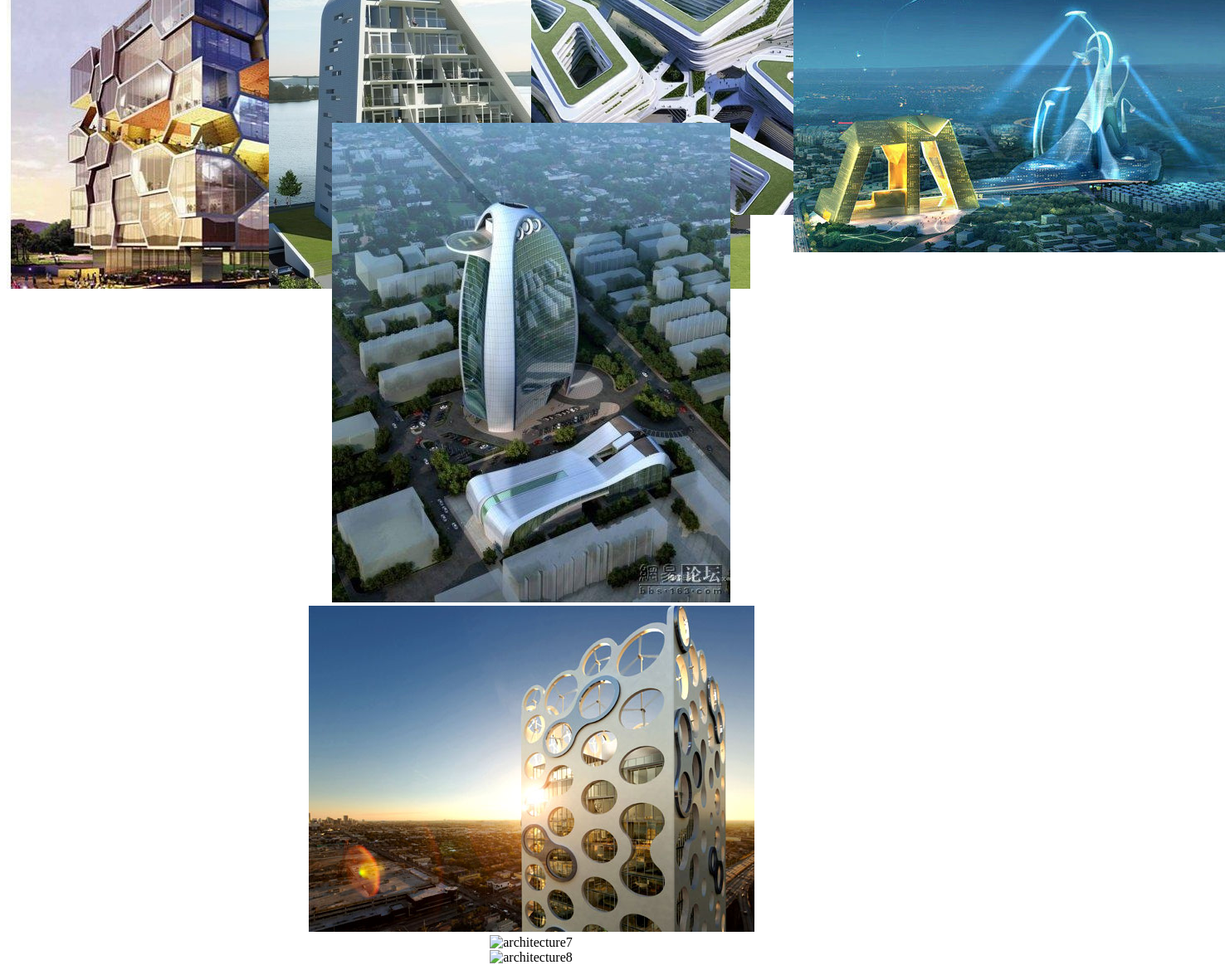
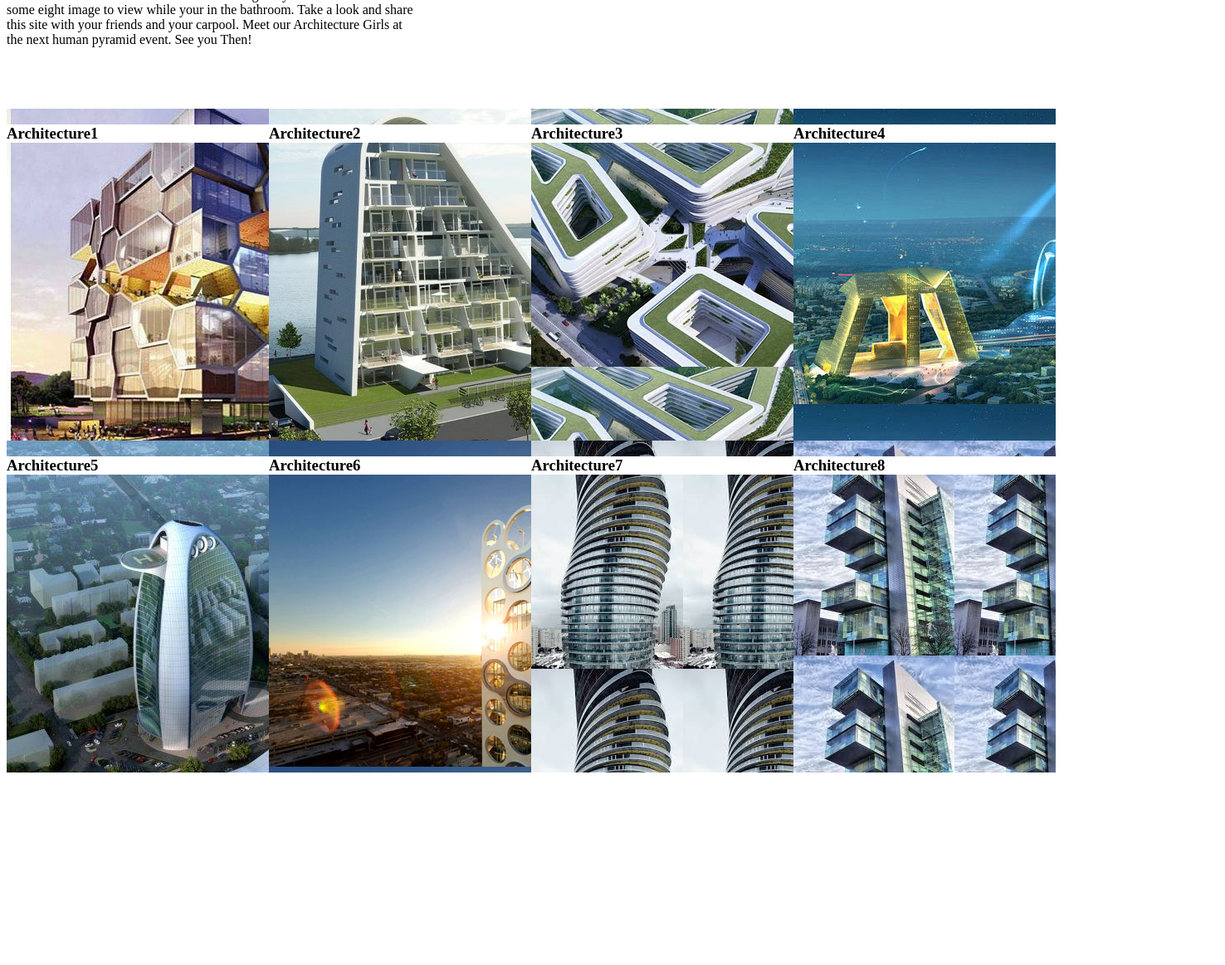
Before and after one commit to mrthoughtbubble/Responsive-Images, a plain HTML site: page index.html in a window 1280 px wide. Shown: the part 60-1223 px from the top of the page at 83% size, 1476 px wide, since content can reach past the window. After the commit the page ends 991 px from the top, so only its background shows below. Drawn offline with Linux system fonts and the light colour scheme.

Commit message:
Added Sm images and CSS changes for menu
Div at top for tablet and mobile. Menu Bar for mobile and tablet.

```diff
--- a/index.html
+++ b/index.html
@@ -9,7 +9,8 @@
 <script type="text/javascript">
 	function resize()
 	{
-	//	document.getElementById('grid1text').innerHTML = "Hi Armando";
+
+	//document.getElementById('grid1text').innerHTML = "Hi Armando";
 		if(window.innerWidth > 1024)
 			document.getElementById("responsiveCSS").href = "responsive1.css";
 		else if (window.innerWidth > 480)
@@ -24,39 +25,62 @@
 
 
 <body onresize="resize()">
-
+	<div id="mobile"> YOU'RE ON THE MOBILE SITE</div>
+	<div id="tablet"> YOU'RE ON THE TABLET SITE</div>
 	<div id="viewport">
 
+	<h1>Steve's Kick Ass Architecture Gallery</h1>
+	<div id="message">Welcome to the Steve Kicks some serious ass gallery site - here we have some eight image to view while your in the bathroom. Take a look and share this site with your friends and your carpool. Meet our Architecture Girls at the next human pyramid event. See you Then!</div>
+	<ul id="nav">
+	<li><a href="#1">Architecture1</a></li>
+	<li><a href="#1">Architecture1</a></li>
+	<li><a href="#1">Architecture1</a></li>
+	<li><a href="#1">Architecture1</a></li>
+	<li><a href="#1">Architecture1</a></li>
+	<li><a href="#1">Architecture1</a></li>
+	<li><a href="#1">Architecture1</a></li>
+	<li><a href="#1">Architecture1</a></li>
+	</ul>
+
 		<div id="grid1">
-<img src="images/architecture1.jpg" alt="architecture1">
+		<p><h3><a name="1">Architecture1</a></h3><br/>
+	</p>
 		</div>
 
 		<div id="grid2">
-<img src="images/architecture2.jpg" alt="architecture2">
+		<p><h3><a name="2">Architecture2</a></h3><br/>
+	</p>
 		</div>
 
 		<div id="grid3">
-<img src="images/architecture3.jpg" alt="architecture3">
+		<p><h3><a name="3">Architecture3</a></h3><br/>
+
+</p>
 		</div>
 
 		<div id="grid4">
-<img src="images/architecture4.jpg" alt="architecture4">
+		<p><h3><a name="4">Architecture4</a></h3><br/>
+</p>
 		</div>
 
 		<div id="grid5">
-<img src="images/architecture5.jpg" alt="architecture5">
+		<p><h3><a name="5">Architecture5</a></h3><br/>
+</p>
 		</div>
 
 		<div id="grid6">
-<img src="images/architecture6.jpg" alt="architecture6">
+		<p><h3><a name="6">Architecture6</a></h3><br/>
+</p>
 		</div>
 
 		<div id="grid7">
-<img src="images/architecture7.jpg" alt="architecture7">
+		<p><h3><a name="7">Architecture7</a></h3><br/>
+</p>
 		</div>
 
 		<div id="grid8">
-<img src="images/architecture8.jpg" alt="architecture8">
+		<p><h3><a name="8">Architecture8</a></h3><br/>
+</p>
 		</div>
 
 
--- a/responsive1.css
+++ b/responsive1.css
@@ -4,36 +4,143 @@ p{
 	color:black;
 }
 
+
 #viewport {
-	text-align: center;
 	width:100%;
-	height: 200px;
+	height: 800px;
+}
+
+h1 {
+padding:0px;
+margin:0px;
+
+}
+
+#message {
+width:500px;
+float:center;
+}
+
+#nav {
+visibility:hidden;
+background-color:black;
+color:white;
+height:35px;
+padding:5px;
+text-transform:uppercase;
+font-size:.9em;
+}
+
+#nav a{
+color:white;
+text-decoration:none;
+padding:5px;
+}
+
+#nav a:hover
+{
+background-color:violet;
+color:yellow;
+font-weight:900;
+}
+
+#nav li{
+float:left;
+padding:5px 5px 5px 5px;
+list-style:none;
+
+}
+
+
+#mobile {
+position:absolute;
+width:100%;
+visibility:hidden;
+text-align:center;
+background-color:#000000;
+color:#ffffff;
+}
+
+#tablet {
+position:absolute;
+width:100%;
+visibility:hidden;
+text-align:center;
+background-color:#000000;
+}
+
+h3{
+	background-color: #ffffff;
 }
 
 #grid1 {
 	float:left;
 	width: 25%;
-	height: 100%;
+	height: 50%;
+	background-image:url('images/architecture1.jpg');
 	background-color: #006633;
+	overflow:hidden;
 }
 
 #grid2 {
 	float:left;
 	width: 25% ;
-	height: 100%;
+	height: 50%;
+	background-image:url('images/architecture2.jpg');
 	background-color: #003399;
+	overflow:auto;
 }
 
 #grid3 {
 	float:left;
 	width: 25% ;
-	height: 100%;
+	height: 50%;
+	background-image:url('images/architecture3.jpg');
 	background-color: #990033;
+	overflow:scroll;
 }
 
 #grid4 {
 	float:left;
 	width: 25% ;
-	height: 100%;
+	height: 50%;
+	background-image:url('images/architecture4.jpg');
 	background-color: #ffff33;
+	overflow:hidden;
 }
+
+#grid5 {
+	float:left;
+	width: 25%;
+	height: 50%;
+	background-image:url('images/architecture5.jpg');
+	background-color: #006633;
+	overflow:hidden;
+}
+
+#grid6 {
+	float:left;
+	width: 25% ;
+	height: 50%;
+	background-image:url('images/architecture6.jpg');
+	background-color: #003399;
+	overflow:hidden;
+}
+
+#grid7 {
+	float:left;
+	width: 25% ;
+	height: 50%;
+	background-image:url('images/architecture7.jpeg');
+	background-color: #990033;
+	overflow:hidden;
+}
+
+#grid8 {
+	float:left;
+	width: 25% ;
+	height: 50%;
+	background-image:url('images/architecture8.jpeg');
+	background-color: #ffff33;
+	overflow:hidden;
+}
--- a/responsive2.css
+++ b/responsive2.css
@@ -4,36 +4,139 @@ p{
 	color:black;
 }
 
-#maingrid {
-	text-align: center;
+#viewport {
+
 	width:100%;
-	height: 200px;
+	height: 800px;
+}
+
+
+h1 {
+padding:0px;
+margin:0px;
+
+}
+
+#message {
+width:500px;
+float:center;
+}
+
+#nav {
+float:left;
+background-color:black;
+color:white;
+padding:5px;
+text-transform:uppercase;
+font-size:.9em;
+}
+
+#nav a{
+color:white;
+text-decoration:none;
+padding:5px;
+}
+
+#nav a:hover
+{
+background-color:violet;
+color:yellow;
+font-weight:900;
+}
+
+#nav li{
+float:left;
+width:25%;
+list-style:none;
+
+}
+
+
+#mobile {
+position:absolute;
+width:100%;
+visibility:hidden;
+text-align:center;
+background-color:#000000;
+color:#ffffff;
+}
+
+#tablet {
+width:100%;
+visibility:visible;
+text-align:center;
+background-color:#000000;
+color:#ffffff;
 }
 
 #grid1 {
 	float:left;
 	width: 50%;
 	height: 100%;
+	background-image:url('images/architecture1.jpg');
 	background-color: #006633;
+	overflow:hidden;
 }
 
 #grid2 {
 	float:left;
 	width: 50% ;
 	height: 100%;
+	background-image:url('images/architecture2.jpg');
 	background-color: #003399;
+	overflow:hidden;
 }
 
 #grid3 {
 	float:left;
 	width: 50% ;
 	height: 100%;
+	background-image:url('images/architecture3.jpg');
 	background-color: #990033;
+	overflow:hidden;
 }
 
 #grid4 {
 	float:left;
 	width: 50% ;
 	height: 100%;
+	background-image:url('images/architecture4.jpg');
 	background-color: #ffff33;
+	overflow:hidden;
 }
+
+#grid5 {
+	float:left;
+	width: 50%;
+	height: 100%;
+	background-image:url('images/architecture5.jpg');
+	background-color: #006633;
+	overflow:hidden;
+}
+
+#grid6 {
+	float:left;
+	width: 50% ;
+	height: 100%;
+	background-image:url('images/architecture6.jpg');
+	background-color: #003399;
+	overflow:hidden;
+}
+
+#grid7 {
+	float:left;
+	width: 50% ;
+	height: 100%;
+	background-image:url('images/architecture7.jpg');
+	background-color: #990033;
+	overflow:hidden;
+}
+
+#grid8 {
+	float:left;
+	width: 50% ;
+	height: 100%;
+	background-image:url('images/architecture8.jpg');
+	background-color: #ffff33;
+	overflow:hidden;
+}
--- a/responsive3.css
+++ b/responsive3.css
@@ -4,36 +4,145 @@ p{
 	color:black;
 }
 
-#maingrid {
+#viewport {
 	text-align: center;
 	width:100%;
-	height: 200px;
+	height: 800px;
 }
 
+h1 {
+padding:0px;
+margin:0px;
+
+}
+
+#message {
+width:80%;
+float:center;
+margin:0 auto;
+font-size:.8em;
+}
+
+#nav {
+background-color:black;
+color:white;
+padding:5px;
+text-transform:uppercase;
+font-size:.9em;
+}
+
+#nav a{
+color:white;
+text-decoration:none;
+
+}
+
+#nav a:hover
+{
+background-color:violet;
+color:yellow;
+font-weight:900;
+}
+
+#nav li{
+width:100%;
+padding:5px 0px 5px 0px;
+list-style:none;
+
+}
+
+ul li:nth-child(even){
+    background-color: #6a8bab;
+}
+
+ul li:nth-child(odd){
+    background-color: rgb(106, 170, 126);
+}
+
+#mobile {
+width:100%;
+visibility:visible;
+text-align:center;
+background-color:#000000;
+color:#ffffff;
+
+}
+
+#tablet {
+position:absolute;
+width:100%;
+visibility:hidden;
+text-align:center;
+background-color:#000000;
+color:#ffffff;
+}
+
+h3{
+	background-color: #ffffff;
+}
 #grid1 {
 	float:left;
-	width: 100%;
-	height: 100%;
-	background-color: #006633;
+	width: 320px;
+	height: 320px;
+	background-repeat:no-repeat;
+	background-image:url('images/sm/architecture1.jpg');
 }
 
 #grid2 {
 	float:left;
-	width: 100% ;
-	height: 100%;
-	background-color: #003399;
+	width: 320px;
+	height: 320px;
+	background-repeat:no-repeat;
+	background-image:url('images/sm/architecture2.jpg');
 }
 
 #grid3 {
 	float:left;
-	width: 100% ;
-	height: 100%;
-	background-color: #990033;
+	width: 320px;
+	height: 320px;
+	background-repeat:no-repeat;
+	background-image:url('images/sm/architecture3.jpg');
 }
 
 #grid4 {
 	float:left;
-	width: 100% ;
-	height: 100%;
-	background-color: #ffff33;
+	width: 320px;
+	height: 320px;
+	background-repeat:no-repeat;
+	background-image:url('images/sm/architecture4.jpg');
 }
+#grid5 {
+	float:left;
+	width: 320px;
+	height: 320px;
+	background-repeat:no-repeat;
+	background-image:url('images/sm/architecture5.jpg');
+
+}
+
+#grid6 {
+	float:left;
+	width: 320px;
+	height: 320px;
+	background-repeat:no-repeat;
+	background-image:url('images/sm/architecture6.jpg');
+}
+
+#grid7 {
+	float:left;
+	width: 320px;
+	height: 320px;
+	background-repeat:no-repeat;
+	background-image:url('images/sm/architecture7.jpg');
+
+}
+
+#grid8 {
+	float:left;
+	width: 320px;
+	height: 320px;
+	background-repeat:no-repeat;
+	background-image:url('images/sm/architecture8.jpg');
+
+
+}
```
Also changed, not shown: images/sm/architecture1.jpg (added), images/sm/architecture2.jpg (added), images/sm/architecture3.jpg (added), images/sm/architecture4.jpg (added), images/sm/architecture5.jpg (added), images/sm/architecture6.jpg (added), images/sm/architecture7.jpg (added), images/sm/architecture8.jpg (added).
